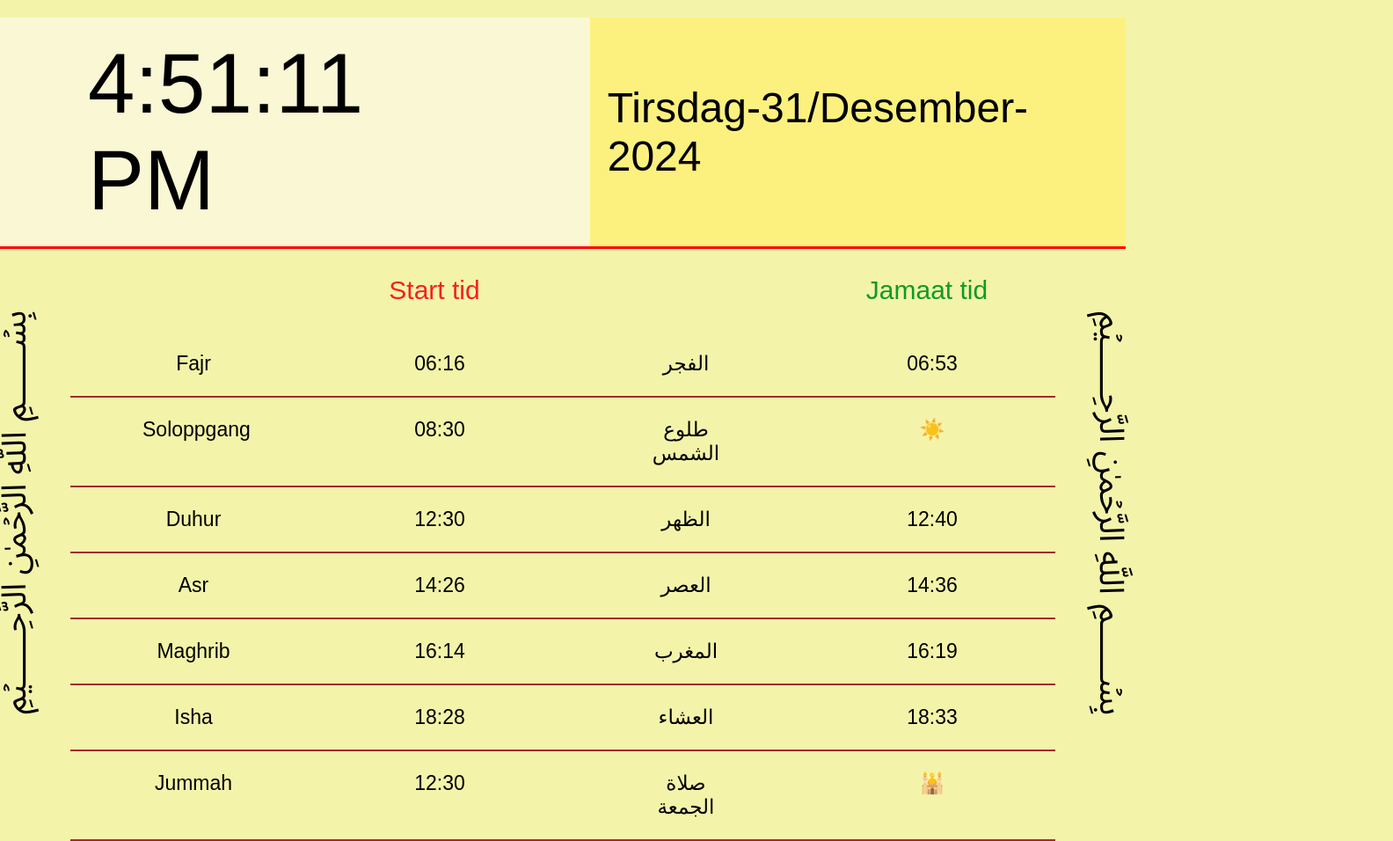
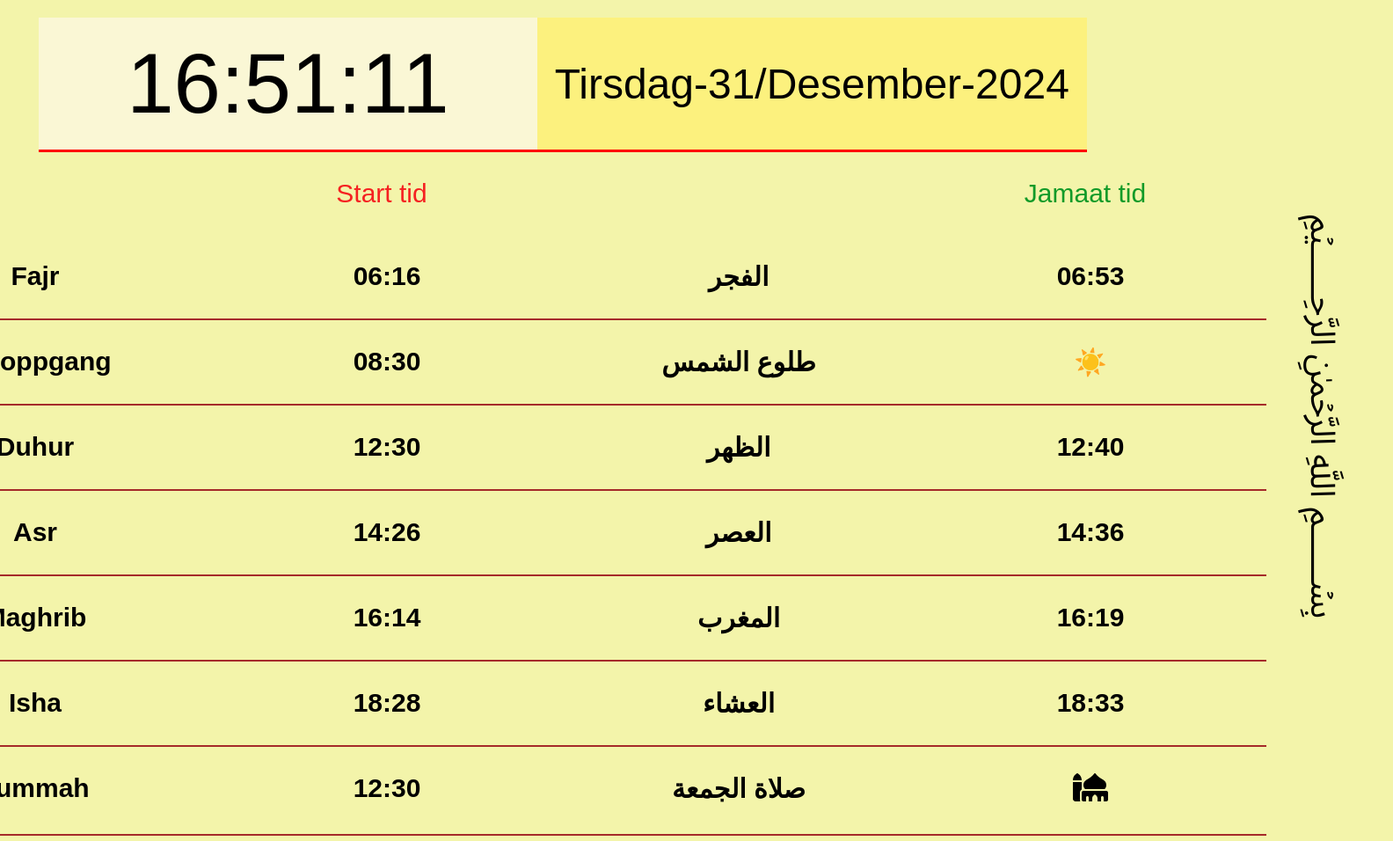
Before and after one commit to abdilatiiif/MoskeApp0.2, a React (Vite) app: page / in a window 1280 px wide. Shown: the whole page at 88% size, 1584 px wide, since content can reach past the window. Built offline with nearby package versions, Linux system fonts and the light colour scheme; a web font is replaced by a local one.

Commit message:
time,img,fontsize bug fiks

```diff
--- a/src/App.jsx
+++ b/src/App.jsx
@@ -297,7 +297,9 @@ function App() {
   React.useEffect(() => {
     const interval = setInterval(() => {
       const now = new Date();
-      const time = now.toLocaleTimeString();
+      const time = now.toLocaleTimeString("en-GB");
+
+      console.log(time);
 
       setTime(time);
 
--- a/src/Content.jsx
+++ b/src/Content.jsx
@@ -136,7 +136,7 @@ export default function Content(props) {
           classname="content--tabell--row"
           active={active}
           bønntid={jummah}
-          jamaat="🕌"
+          jamaat={<img className="moske" src="src/mosque-solid.svg" />}
           arabisknavn="صلاة الجمعة"
           bønn="Jummah"
         />
--- a/src/Row.jsx
+++ b/src/Row.jsx
@@ -1,6 +1,5 @@
 import "./content.css";
 /* eslint-disable react/prop-types */
-import React from "react";
 
 export default function Row(props) {
   const styles = {
@@ -12,7 +11,7 @@ export default function Row(props) {
       <div className={props.classname}>
         <p>{props.bønn}</p>
         <p>{props.bønntid}</p>
-        <p> {props.arabisknavn}</p>
+        <p className="arabi">{props.arabisknavn}</p>
         <p style={styles}>{props.jamaat}</p>
       </div>
     </div>
--- a/src/content.css
+++ b/src/content.css
@@ -24,7 +24,7 @@
   display: flex;
   flex-direction: row;
   justify-content: space-around;
-  width: 70rem;
+  width: 100rem;
   color: #f52121;
   font-size: 30px;
 }
@@ -42,9 +42,10 @@
 }
 
 .content--tabell--row p {
-  width: 7.25rem;
+  width: 18.75rem;
   text-align: center;
-  font-size: 23px;
+  font-size: 30px;
+  font-weight: bold;
 }
 
 .jump {
--- a/src/index.css
+++ b/src/index.css
@@ -11,5 +11,10 @@ body {
   flex-direction: column;
   align-items: center;
   height: 100vh;
+
   padding: 0px;
 }
+
+.moske {
+  width: 40px;
+}
```
Also changed, not shown: src/mosque-solid.svg (added).
